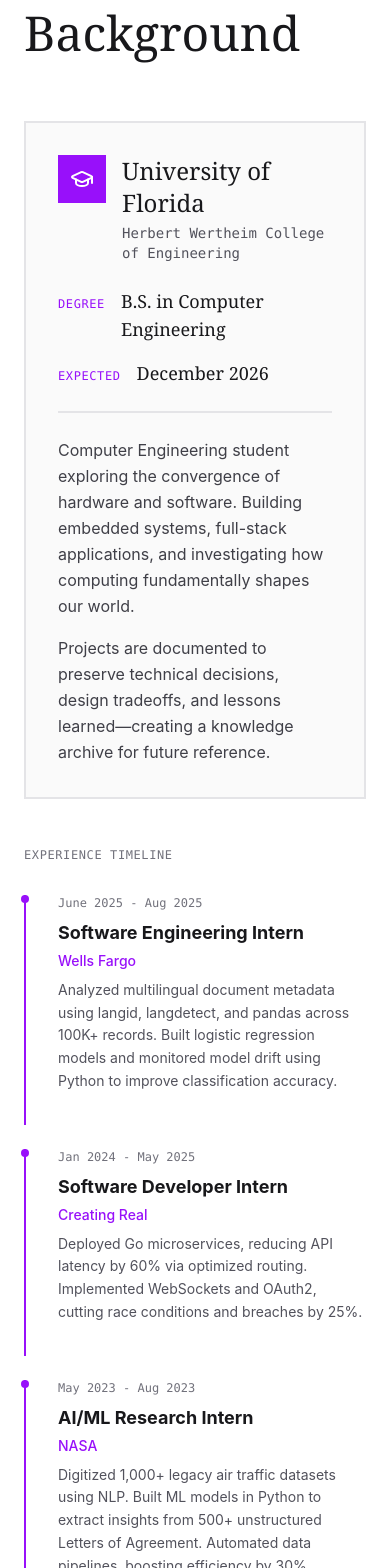
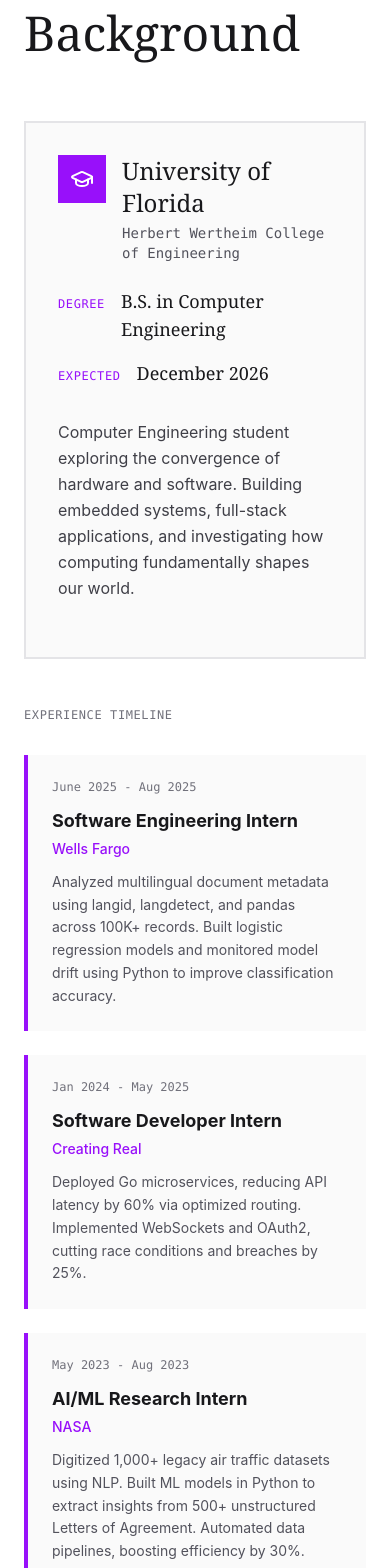
Before and after one commit to S3basG/portfolio, a React (Vite) app: page / in a window 390 px wide. Shown: the part 4380-5948 px from the top of the page. Built offline with nearby package versions, Linux system fonts and the light colour scheme.

Commit message:
Fix Journey section layout - clearer card grid design

```diff
--- a/src/components/sections/Journey.tsx
+++ b/src/components/sections/Journey.tsx
@@ -19,11 +19,9 @@ export const Journey = () => {
           </h2>
         </div>
 
-        <div className="grid grid-cols-1 lg:grid-cols-3 gap-12">
-
-          {/* Education Card - Larger */}
-          <div className="lg:col-span-2">
-            <div className="h-full bg-zinc-50 dark:bg-zinc-900 border-2 border-zinc-200 dark:border-zinc-800 p-8">
+        {/* Education Card - Full Width */}
+        <div className="mb-12">
+          <div className="bg-zinc-50 dark:bg-zinc-900 border-2 border-zinc-200 dark:border-zinc-800 p-8">
             <div className="flex items-start gap-4 mb-6">
               <div className="w-12 h-12 bg-purple-600 dark:bg-purple-500 flex items-center justify-center">
                 <GraduationCap className="text-white" size={24} />
@@ -38,7 +36,8 @@ export const Journey = () => {
               </div>
             </div>
 
-              <div className="space-y-4 mb-6">
+            <div className="grid md:grid-cols-2 gap-8 mb-6">
+              <div className="space-y-4">
                 <div className="flex items-baseline gap-4">
                   <span className="font-mono text-xs text-purple-600 dark:text-purple-400 uppercase tracking-wider">Degree</span>
                   <span className="text-lg font-serif text-zinc-900 dark:text-white">B.S. in Computer Engineering</span>
@@ -49,34 +48,29 @@ export const Journey = () => {
                 </div>
               </div>
 
-              <div className="space-y-4 border-t-2 border-zinc-200 dark:border-zinc-800 pt-6">
+              <div className="space-y-4">
                 <p className="text-base text-zinc-700 dark:text-zinc-300 leading-relaxed">
                   Computer Engineering student exploring the convergence of hardware and software. Building embedded systems, full-stack applications, and investigating how computing fundamentally shapes our world.
-                </p>
-                <p className="text-base text-zinc-700 dark:text-zinc-300 leading-relaxed">
-                  Projects are documented to preserve technical decisions, design tradeoffs, and lessons learned—creating a knowledge archive for future reference.
                 </p>
               </div>
             </div>
           </div>
+        </div>
 
-          {/* Experience Timeline - Vertical */}
-          <div className="space-y-6">
+        {/* Experience Timeline - Full Width Grid */}
+        <div>
           <h3 className="font-mono text-xs text-zinc-500 uppercase tracking-wider mb-8">Experience Timeline</h3>
 
+          <div className="grid md:grid-cols-2 lg:grid-cols-3 gap-6">
             {timeline.filter(t => t.type === 'extracurricular').map((item) => (
-              <div key={item.id} className="relative pl-8 border-l-2 border-purple-600 dark:border-purple-400">
-                <div className="absolute -left-[5px] top-0 w-2 h-2 bg-purple-600 dark:bg-purple-400 rounded-full"></div>
-                <div className="pb-8">
-                  <p className="font-mono text-xs text-zinc-500 mb-2">{item.year}</p>
+              <div key={item.id} className="bg-zinc-50 dark:bg-zinc-900 border-l-4 border-purple-600 dark:border-purple-400 p-6">
+                <p className="font-mono text-xs text-zinc-500 mb-3">{item.year}</p>
                 <h4 className="text-lg font-bold text-zinc-900 dark:text-white mb-1">{item.role}</h4>
-                  <p className="text-sm text-purple-600 dark:text-purple-400 font-medium mb-2">{item.organization}</p>
+                <p className="text-sm text-purple-600 dark:text-purple-400 font-medium mb-3">{item.organization}</p>
                 <p className="text-sm text-zinc-600 dark:text-zinc-400 leading-relaxed">{item.description}</p>
-                </div>
               </div>
             ))}
           </div>
-
         </div>
       </div>
     </section>
```
Lines whose indentation alone changed are shown as unchanged.
